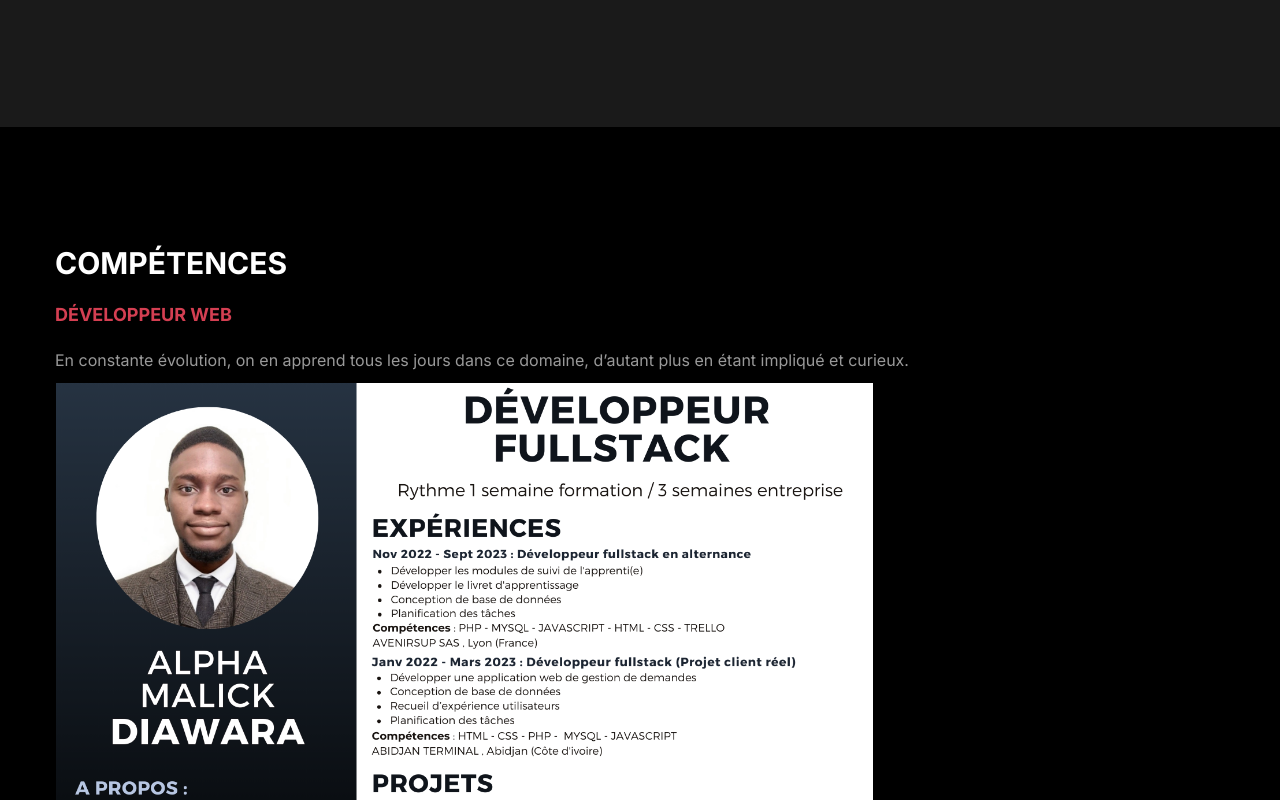
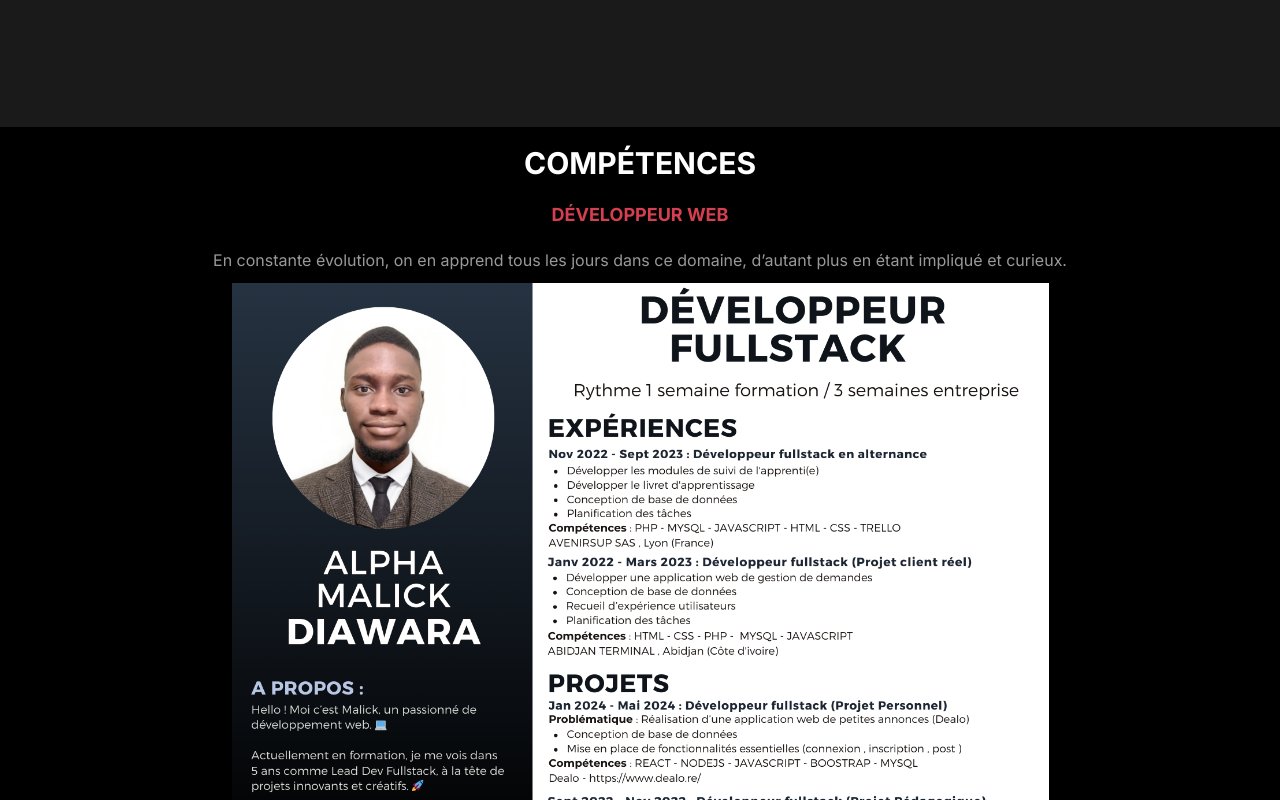
Before and after one commit to x225franc/portfolio, a Next.js app: page / in a window 1280 px wide. Shown: the part 1200-2000 px from the top of the page. Built offline with nearby package versions, Linux system fonts and the light colour scheme.

Commit message:
Update page.js

```diff
--- a/app/page.js
+++ b/app/page.js
@@ -175,9 +175,12 @@ export default function Home() {
 							justifyContent: "center",
 							alignItems: "center",
 							height: "100vh",
+							margin: "0", // Ensure no margin is affecting the centering
+							padding: "0", // Ensure no padding is affecting the centering
+							boxSizing: "border-box", // Include padding and border in the element's total width and height
 						}}
 					>
-						<div className='container'>
+						<div className='container' style={{ textAlign: "center" }}>
 							<div className='row'>
 								<div>
 									<h2>COMPÉTENCES</h2>
@@ -195,8 +198,6 @@ export default function Home() {
 												style={{
 													border: "1px solid black",
 													maxWidth: "70%",
-													// width: "50%",
-													// marginLeft: "10vw",
 												}}
 											/>{" "}
 										</a>
```
